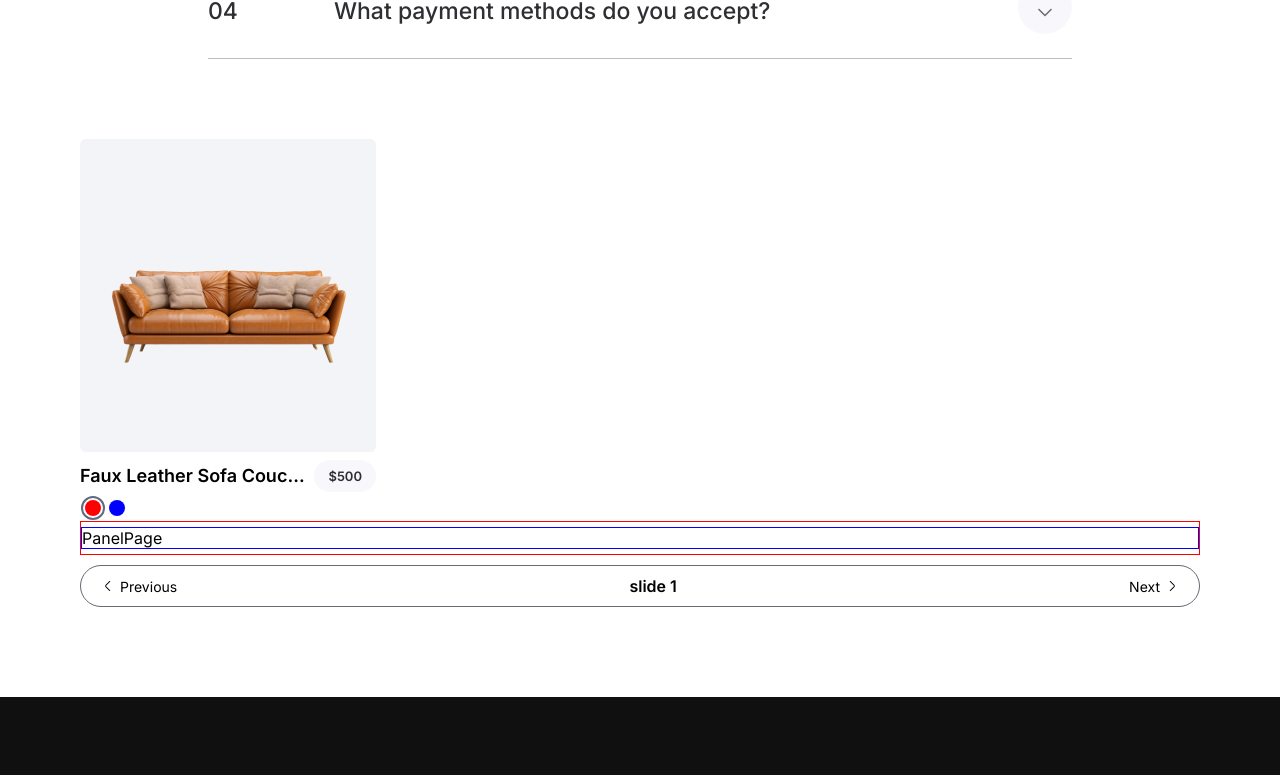
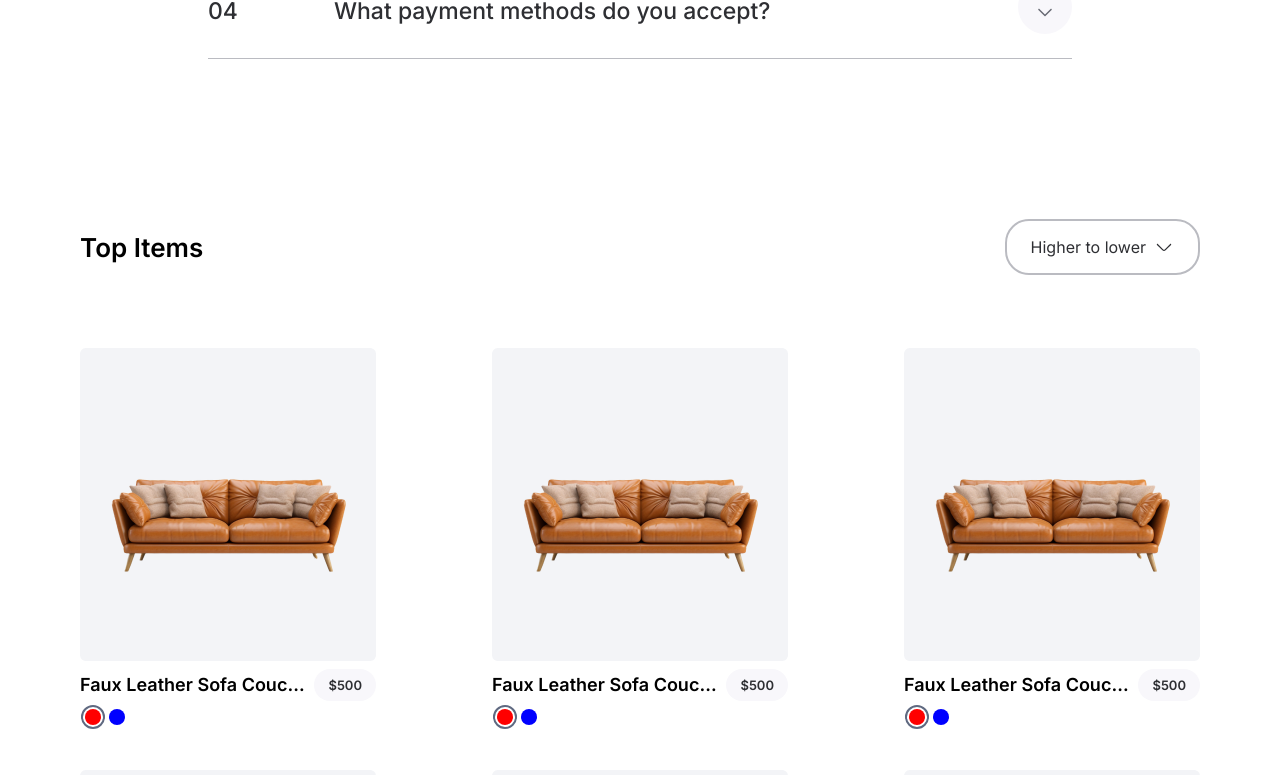
Before and after one commit to Harshit-Maurya838/oasis, a React (Vite) app in the folder client/: page / in a window 1280 px wide. Shown: the part 2838-3613 px from the top of the page. Built offline with nearby package versions, Linux system fonts and the light colour scheme.

Commit message:
add: panel card and button style

```diff
--- a/client/src/App.jsx
+++ b/client/src/App.jsx
@@ -1,5 +1,6 @@
 import Navbar from "./components/ui/navbar.ui.component";
 import "./App.css";
+import './styles/utils/utils.styles.css'
 import HeroSection from "./components/ui/hero.ui.component";
 import oasisLogo from "/Oasis.svg";
 import Footer from "./components/ui/footer.ui.component";
@@ -59,14 +60,33 @@ function App() {
                 'itemcallback':()=>{return(null)},
               }
             ]} /> */}
-        <Product
-          imgSrc={"./img/samples/sample-image.png"}
-          productName={data.title}
-          price={data.basePrice}
-          variants={data.variants}
-          rating={data.rating}
-        />
-        <Panel />
+        <Panel>
+          <div className="headder " >
+            <p className="text-26-semibold">Top Items</p>
+            <DropDown
+              items={[
+                {
+                  itemname: "Higher to lower",
+                  itemcallback: () => {
+                    return null;
+                  },
+                },
+                {
+                  itemname: "Lower to higher",
+                  itemcallback: () => {
+                    return null;
+                  },
+                },
+                {
+                  itemname: "Recently added",
+                  itemcallback: () => {
+                    return null;
+                  },
+                },
+              ]}
+            />
+          </div>
+        </Panel>
         {/* <StarRating rating={3.5} /> */}
       </section>
       <Footer />
--- a/client/src/components/ui/panel.ui.component.jsx
+++ b/client/src/components/ui/panel.ui.component.jsx
@@ -2,6 +2,7 @@ import React, { useState, useRef, useEffect } from "react";
 import PanelPage from "../utils/panelpage.utils.component";
 import "../../styles/panel/main.panel.styles.css";
 import SildeButton from "../utils/slidebutton.utils.component";
+import Product from "../utils/productCard.utils.component";
 
 function Panel({ pages = 4, children }) {
   const [currentSlide, setCurrentSlide] = useState(1);
@@ -13,23 +14,71 @@ function Panel({ pages = 4, children }) {
 
   useEffect(() => {
     if (panelDom.current) {
-      panelDom.current.children[currentSlide - 1]?.scrollIntoView({
-        behavior: "smooth",
-        block: "nearest",
-        inline: "start",
-      });
+      // panelDom.current.children[currentSlide - 1]?.scrollIntoView({
+      //   behavior: "smooth",
+      //   block: "nearest",
+      //   inline: "center",
+      // });
+
+      // The scrollIntoView was also scrolling in y axis , hence we cannot use it
+
+      panelDom.current.scrollLeft = panelDom.current.children[currentSlide -1 ]?.offsetLeft;
     }
   }, [currentSlide]);
-
+  let data = {
+    title: "Faux Leather Sofa Couch new premium",
+    category: "Chair",
+    tags: "",
+    desc: "AMAZING CHAIR",
+    basePrice: "500",
+    rating: "4.2",
+    variants: [
+      {
+        var_name: "name of the variant",
+        var_url: "endpoints of the url",
+        var_gallery: ["array of image gallery"],
+        var_color: "red",
+        discount: "40%",
+      },
+      {
+        var_name: "name of the variant",
+        var_url: "endpoints of the url",
+        var_gallery: ["array of image gallery"],
+        var_color: "blue",
+        discount: "40%",
+      },
+    ],
+  };
   return (
     <div>
+      {children}
       <div ref={panelDom} className="panelDom">
         {[...Array(pages)].map((_, index) => {
-          return <PanelPage key={index} />;
+          return (
+            <PanelPage key={index}>
+              {[...Array(20)].map((item, index) => {
+                return (
+                  <Product
+                    extraClass="panelCard"
+                    key={index}
+                    imgSrc={"./img/samples/sample-image.png"}
+                    productName={data.title}
+                    price={data.basePrice}
+                    variants={data.variants}
+                    rating={data.rating}
+                  />
+                );
+              })}
+            </PanelPage>
+          );
         })}
       </div>
       <div className="navigation">
-        <SildeButton currentSlide={currentSlide} changer={slide} total={pages} />
+        <SildeButton
+          currentSlide={currentSlide}
+          changer={slide}
+          total={pages}
+        />
       </div>
     </div>
   );
--- a/client/src/components/utils/panelpage.utils.component.jsx
+++ b/client/src/components/utils/panelpage.utils.component.jsx
@@ -1,9 +1,9 @@
 import React from 'react';
 import '../../styles/utils/panelpage.utils.styles.css';
 
-function PanelPage() {
+function PanelPage({children}) {
   return (
-    <div className='panelPage' >PanelPage</div>
+    <div className='panelPage' >{children}</div>
   )
 }
 
--- a/client/src/components/utils/productCard.utils.component.jsx
+++ b/client/src/components/utils/productCard.utils.component.jsx
@@ -3,9 +3,9 @@ import "../../styles/utils/productCard.utils.styles.css";
 import "../../styles/utils/utils.styles.css";
 import Button from "./button.utils.component";
 
-const Product = ({ productName, price, imgSrc, variants , rating = 5 }) => {
+const Product = ({extraClass, productName, price, imgSrc, variants , rating = 5 }) => {
   return (
-    <div className="cardDom">
+    <div className={`cardDom ${extraClass}`} >
       <div className="cardImgDom">
         <img src={imgSrc} alt="Product" />
         <div className="button">
--- a/client/src/styles/panel/main.panel.styles.css
+++ b/client/src/styles/panel/main.panel.styles.css
@@ -5,7 +5,6 @@
     align-items: center;
     width: 100%;
     height: 100%;
-    border: 1px solid red;
     padding: 5px 0;
     overflow-x:hidden;
     align-items: center;
@@ -18,3 +17,16 @@
 .navigation{
     width: 100%;
 }
+
+.headder{
+    display: flex;
+    flex-direction: row;
+    align-items: center;
+    justify-content: space-between;
+    margin-bottom: 3rem;
+    margin-top: 5rem;
+}
+
+.panelCard{
+    margin: 20px 0;
+}
--- a/client/src/styles/utils/button.utils.styles.css
+++ b/client/src/styles/utils/button.utils.styles.css
@@ -14,6 +14,7 @@
     cursor: pointer;
     outline: none;
     transition: background-color 0.3s ease, box-shadow 0.3s ease;
+    transition: transform 0.8s ease;
     position: relative;
     overflow: hidden;
 }
@@ -123,3 +124,7 @@
 .custom-button:hover .arrow{
     transform: translateX(50px);
 }
+
+.custom-button:active{
+    transform: scale(0.8);
+}
--- a/client/src/styles/utils/panelpage.utils.styles.css
+++ b/client/src/styles/utils/panelpage.utils.styles.css
@@ -1,7 +1,11 @@
 .panelPage{
-    border: 1px solid blue;
     width: 100%;
     height: 100%;
     flex: 0 0 auto;
     scroll-snap-align: start;
+    display: flex;
+    flex-direction: row;
+    flex-wrap: wrap;
+    align-items: center;
+    justify-content: space-between;
 }
```
